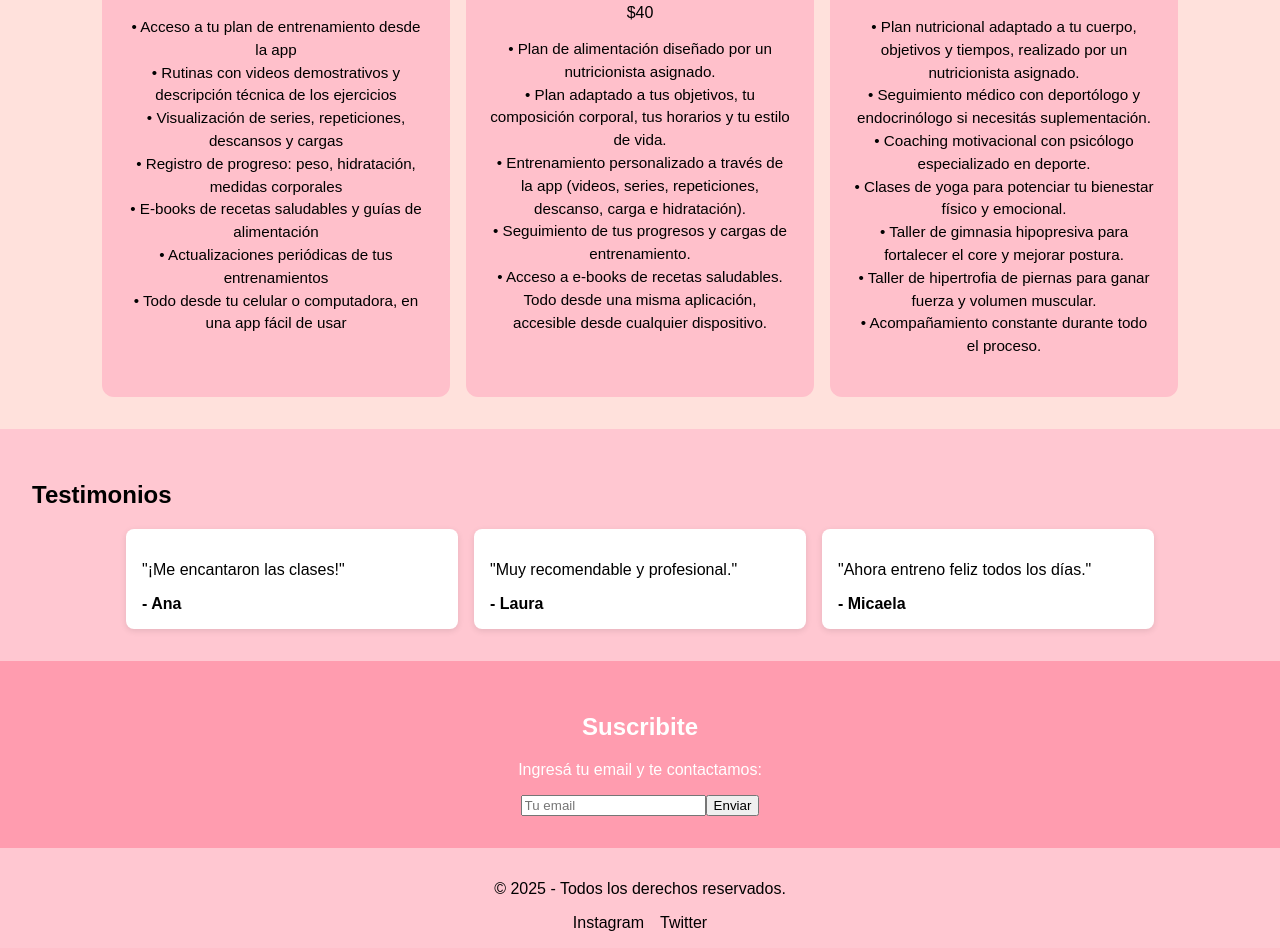
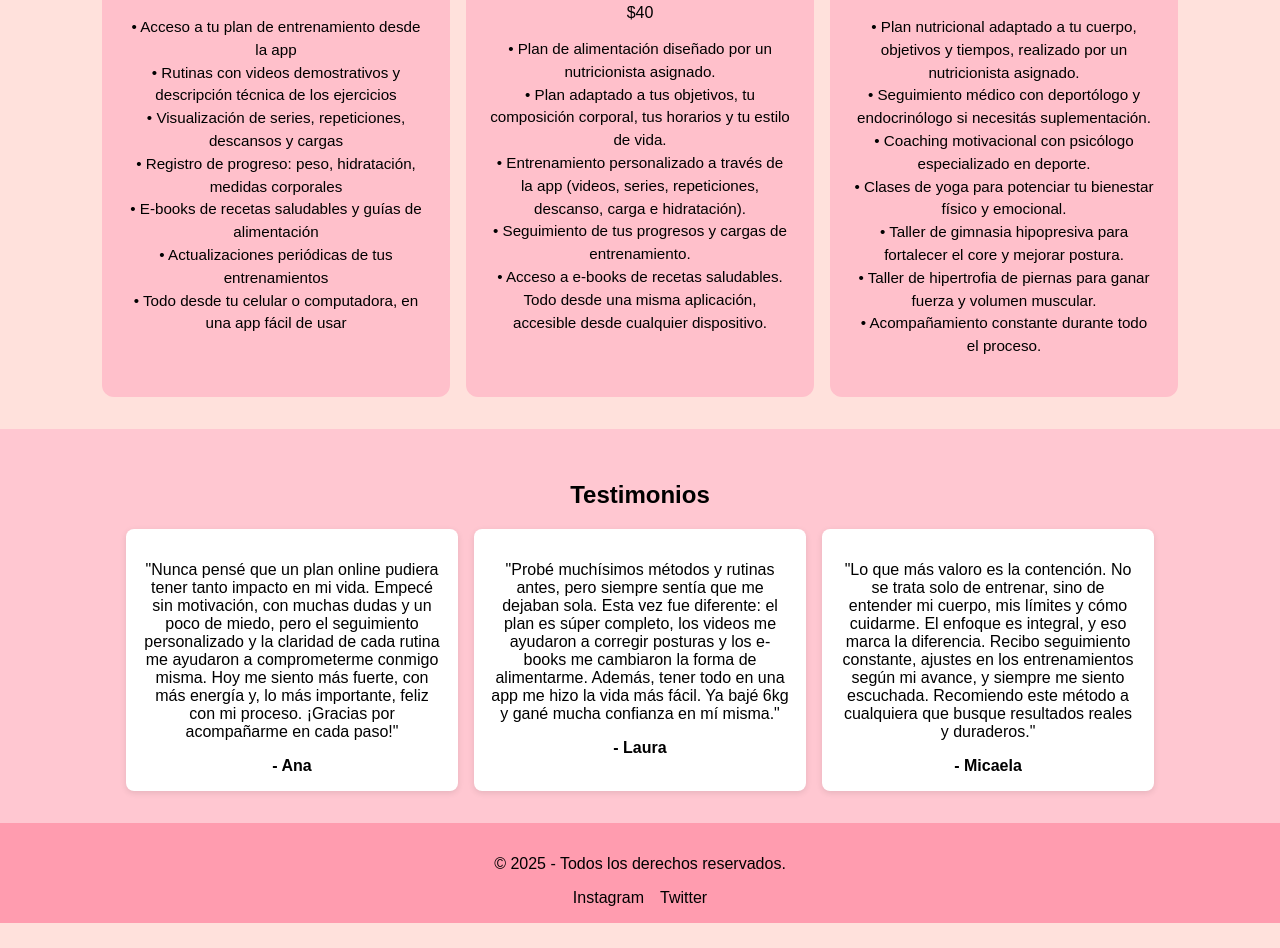
Before and after one commit to Luciano888/SofiaSanzFitness, a Next.js app in the folder landing-page/: page / in a window 1280 px wide. Shown: the part 481-1429 px from the top of the page. After the commit the page ends 1404 px from the top, so only its background shows below. Built offline with nearby package versions, Linux system fonts and the light colour scheme.

Commit message:
Ajustes en los estilos.

```diff
--- a/landing-page/src/app/page.tsx
+++ b/landing-page/src/app/page.tsx
@@ -12,7 +12,6 @@ export default function Home() {
       <HeroSlider />
       <PlansSection />
       <TestimonialsSection />
-      <ContactSection />
       <Footer />
     </>
   );
--- a/landing-page/src/components/Header.tsx
+++ b/landing-page/src/components/Header.tsx
@@ -8,7 +8,6 @@ export default function Header() {
           <li className={styles.navItem}><a href="#inicio" className={styles.navLink}>Inicio</a></li>
           <li className={styles.navItem}><a href="#planes">Planes</a></li>
           <li className={styles.navItem}><a href="#testimonios">Testimonios</a></li>
-          <li className={styles.navItem}><a href="#contacto">Contacto</a></li>
         </ul>
       </nav>
     </header>
--- a/landing-page/src/components/TestimonialsSection.tsx
+++ b/landing-page/src/components/TestimonialsSection.tsx
@@ -2,9 +2,9 @@ import styles from './styles/TestimonialsSection.module.css';
 
 export default function TestimonialsSection() {
   const testimonios = [
-    { nombre: 'Ana', mensaje: '¡Me encantaron las clases!' },
-    { nombre: 'Laura', mensaje: 'Muy recomendable y profesional.' },
-    { nombre: 'Micaela', mensaje: 'Ahora entreno feliz todos los días.' },
+    { nombre: 'Ana', mensaje: 'Nunca pensé que un plan online pudiera tener tanto impacto en mi vida. Empecé sin motivación, con muchas dudas y un poco de miedo, pero el seguimiento personalizado y la claridad de cada rutina me ayudaron a comprometerme conmigo misma. Hoy me siento más fuerte, con más energía y, lo más importante, feliz con mi proceso. ¡Gracias por acompañarme en cada paso!' },
+    { nombre: 'Laura', mensaje: 'Probé muchísimos métodos y rutinas antes, pero siempre sentía que me dejaban sola. Esta vez fue diferente: el plan es súper completo, los videos me ayudaron a corregir posturas y los e-books me cambiaron la forma de alimentarme. Además, tener todo en una app me hizo la vida más fácil. Ya bajé 6kg y gané mucha confianza en mí misma.' },
+    { nombre: 'Micaela', mensaje: 'Lo que más valoro es la contención. No se trata solo de entrenar, sino de entender mi cuerpo, mis límites y cómo cuidarme. El enfoque es integral, y eso marca la diferencia. Recibo seguimiento constante, ajustes en los entrenamientos según mi avance, y siempre me siento escuchada. Recomiendo este método a cualquiera que busque resultados reales y duraderos.' },
   ];
 
   return (
--- a/landing-page/src/components/styles/Footer.module.css
+++ b/landing-page/src/components/styles/Footer.module.css
@@ -1,6 +1,6 @@
 .footer {
   padding: 1rem;
-  background-color: var(--color2);
+  background-color: var(--color3);
   text-align: center;
 }
 .footer a {
--- a/landing-page/src/components/styles/PlansSection.module.css
+++ b/landing-page/src/components/styles/PlansSection.module.css
@@ -1,6 +1,7 @@
 .section {
   padding: 2rem;
   background-color: var(--color1);
+  text-align: center;
 }
 .cards {
   display: flex;
--- a/landing-page/src/components/styles/TestimonialsSection.module.css
+++ b/landing-page/src/components/styles/TestimonialsSection.module.css
@@ -1,6 +1,7 @@
 .section {
   padding: 2rem;
   background-color: var(--color2);
+  text-align: center;
 }
 .testimonios {
   display: flex;
```
